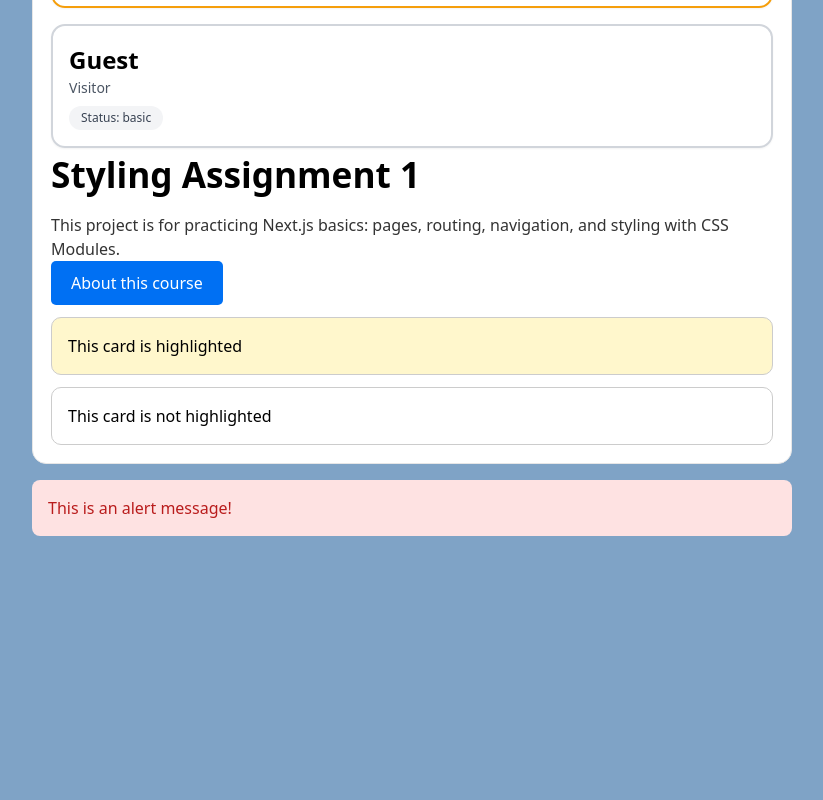
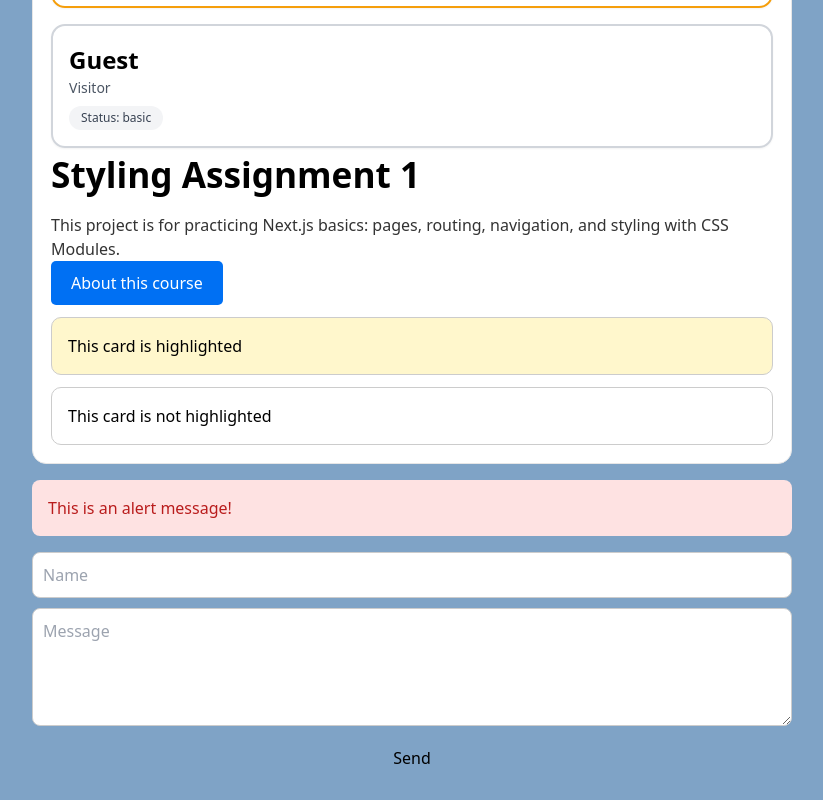
Before and after one commit to Azzni96/nextjs, a Next.js app: page / in a window 1280 px wide. Shown: the part 219-1019 px from the top of the page, without its empty margins (228-1051 px from the left). Before the commit the page ends 800 px from the top, so only its background shows below. Built offline with nearby package versions, Linux system fonts and the light colour scheme.

Commit message:
API Task 5: add contact form that calls /api/contact

```diff
--- /dev/null
+++ b/app/components/ContactForm.js
@@ -0,0 +1,74 @@
+"use client";
+
+import { useState } from "react";
+
+export default function ContactForm() {
+  const [name, setName] = useState("");
+  const [message, setMessage] = useState("");
+  const [result, setResult] = useState(null);
+
+  async function handleSubmit(e) {
+    e.preventDefault();
+    setResult(null);
+
+    try {
+      const res = await fetch("/api/contact", {
+        method: "POST",
+        headers: { "Content-Type": "application/json" },
+        body: JSON.stringify({ name, message }),
+      });
+
+      const data = await res.json();
+
+      if (!res.ok) {
+        setResult({ type: "error", text: data.error || "Something went wrong" });
+      } else {
+        setResult({ type: "success", text: data.message });
+        setName("");
+        setMessage("");
+      }
+    } catch {
+      setResult({ type: "error", text: "Network error" });
+    }
+  }
+
+  return (
+    <div style={{ marginTop: 16 }}>
+      <form onSubmit={handleSubmit} style={{ display: "grid", gap: 10 }}>
+        <input
+          placeholder="Name"
+          value={name}
+          onChange={(e) => setName(e.target.value)}
+          style={{ padding: 10, borderRadius: 8, border: "1px solid #ccc" }}
+        />
+
+        <textarea
+          placeholder="Message"
+          value={message}
+          onChange={(e) => setMessage(e.target.value)}
+          rows={4}
+          style={{ padding: 10, borderRadius: 8, border: "1px solid #ccc" }}
+        />
+
+        <button
+          type="submit"
+          style={{
+            padding: "10px 14px",
+            borderRadius: 8,
+            border: "none",
+            cursor: "pointer",
+          }}
+        >
+          Send
+        </button>
+      </form>
+
+      {result && (
+        <p style={{ marginTop: 12 }}>
+          {result.type === "success" ? "✅ " : "❌ "}
+          {result.text}
+        </p>
+      )}
+    </div>
+  );
+}
--- a/app/page.js
+++ b/app/page.js
@@ -7,6 +7,8 @@ import Card from "./components/Card";
 import AppLayout from "./components/AppLayout";
 import Alert from "./components/Alert";
 import ProfileCard from "./components/ProfileCard";
+import ContactForm from "./components/ContactForm";
+
 
 export default function HomePage() {
   return (
@@ -37,6 +39,8 @@ export default function HomePage() {
 </Card>
       </AppLayout>
       <Alert />
+      <ContactForm />
+
     </main>
 
   );
```
